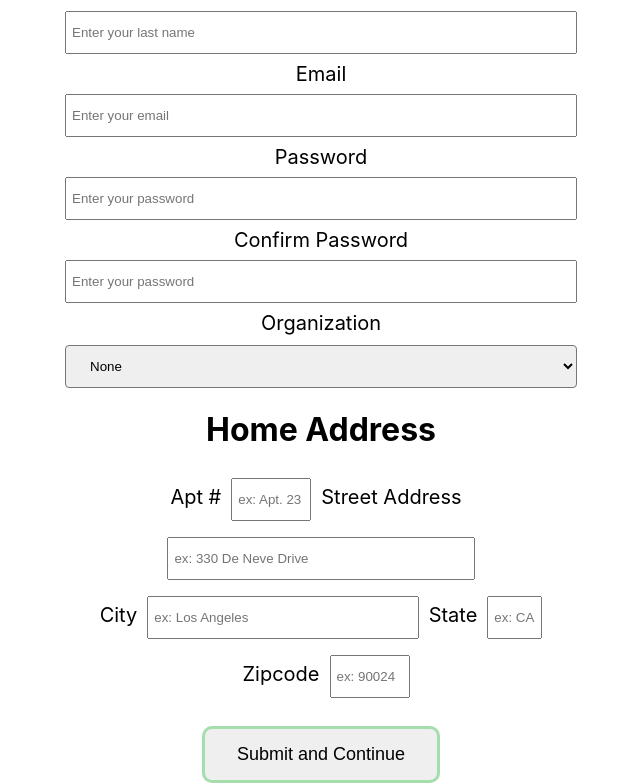
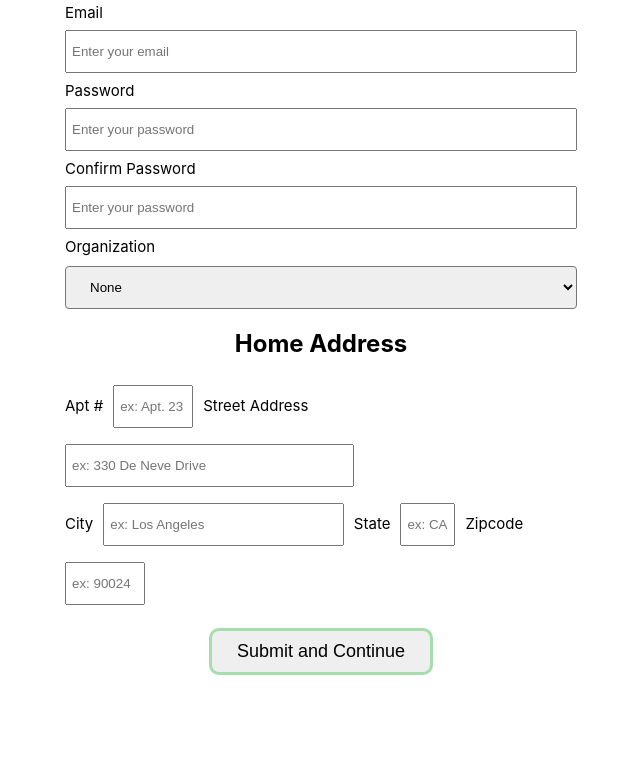
Before and after one commit to yuChenLung/LAHacksWEYM, a React (Create React App) app in the folder weym/: page /onboarding in a window 1280 px wide. Shown: the part 361-1144 px from the top of the page, without its empty margins (319-959 px from the left). After the commit the page ends 1056 px from the top, so only its background shows below. Built offline with nearby package versions, Linux system fonts and the light colour scheme.

Commit message:
fix onboarding styling

```diff
--- a/weym/src/App.js
+++ b/weym/src/App.js
@@ -2,14 +2,14 @@ import AppContainer from './pages/appContainer.js';
 import DataWrapper from './context/state';
 import NavBar from './components/NavBar.js';
 import Profile from './pages/Profile.js';
-import Onboarding from './pages/Onboarding.js';
-import LandingPage from './pages/Landing.js';
+import Onboarding from './pages/onboarding.js';
+import LandingPage from './pages/landing.js';
 import { BrowserRouter, Routes, Route } from "react-router-dom";
 import './App.css';
 
 function App() {
   return (
-    <div className='App'>
+    <div>
       <DataWrapper>
         <BrowserRouter>
           <NavBar signedIn={false} />
--- a/weym/src/components/components.css
+++ b/weym/src/components/components.css
@@ -75,11 +75,11 @@
   }
 
   .formHeader {
-    font-size: 30px;
+    font-size: 20px;
   }
 
   .formFields {
-    font-size: 20px;
+    font-size: 15px;
     display: flex;
     flex-direction: column;
     width: 40%;
@@ -118,11 +118,11 @@
   }
 
   .horiz-field-address {
-    width: 60%;
+    width: 56.5%;
   }
 
   .horiz-field-city {
-    width: 53%;
+    width: 47%;
   }
 
   .horiz-field-state {
@@ -144,8 +144,9 @@
   .submitButton {
     /* background-color: rgba(111, 209, 123, 0.575); Green */
     border: 3px solid rgba(111, 209, 123, 0.575);
-    margin-top: 20px;
-    padding: 15px 32px;
+    margin-top: 15px;
+    margin-bottom: 20px;
+    padding: 10px 25px;
     border-radius: 10px;
     text-align: center;
     text-decoration: none;
--- a/weym/src/pages/onboarding.js
+++ b/weym/src/pages/onboarding.js
@@ -108,7 +108,7 @@ export default class Onboarding extends React.Component {
                 </div>
                 {/* maybe have a separator */}
                 <div>
-                    <h1>Home Address</h1>
+                    <h2>Home Address</h2>
                 </div>
                 <div className="formFields">
                     <div className="formRow">
```
